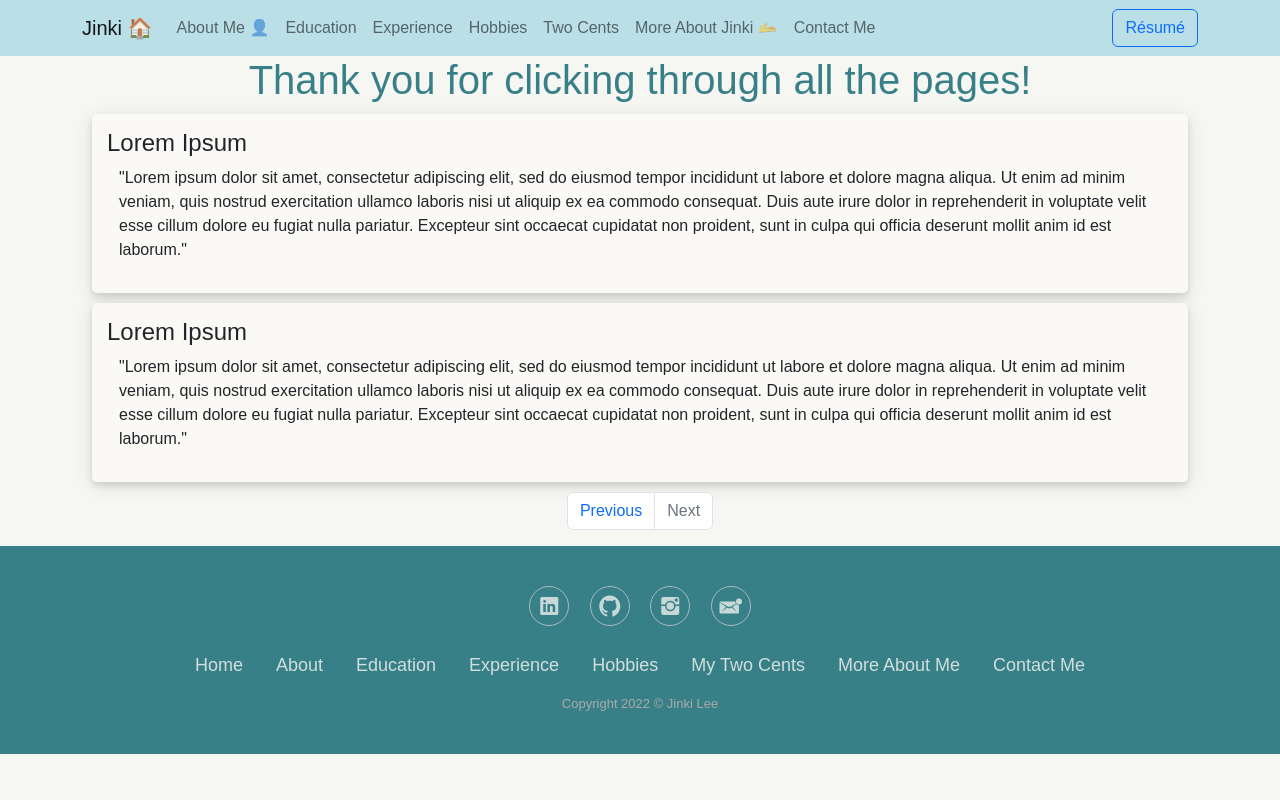
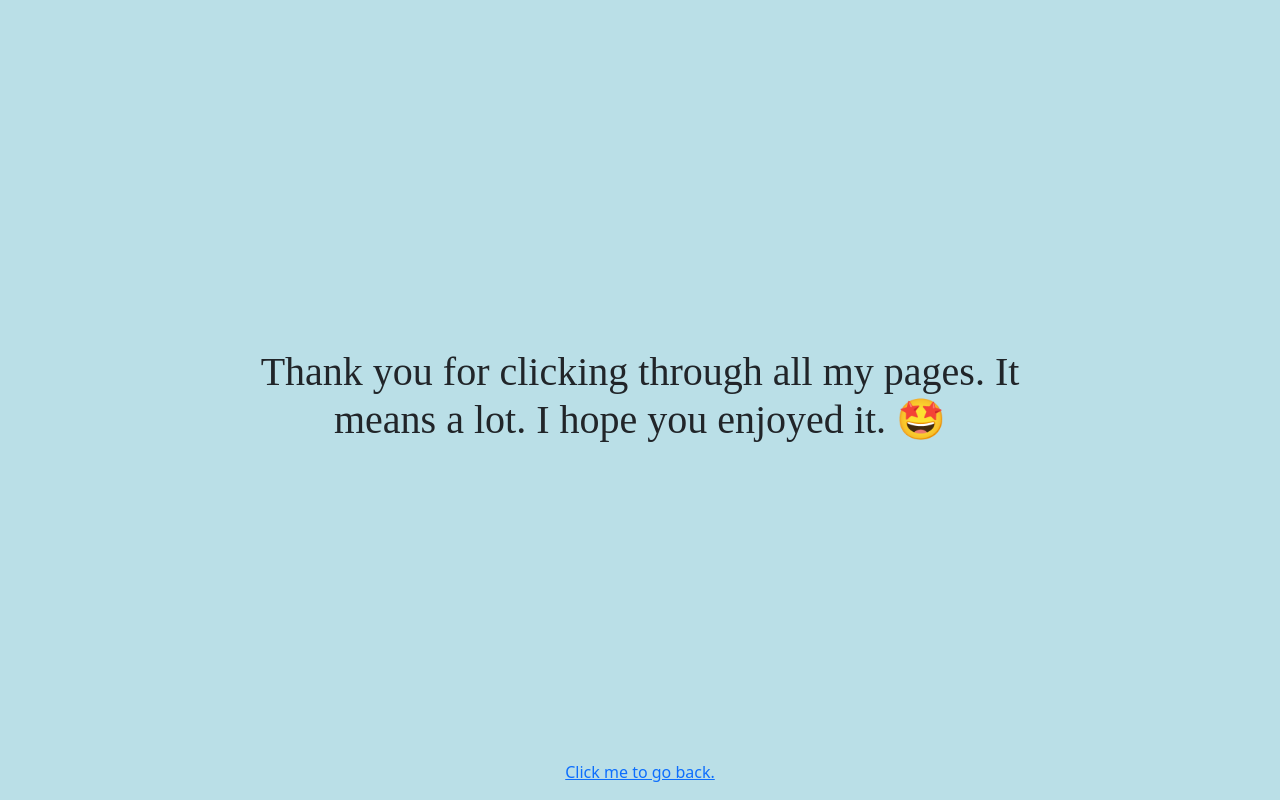
Before and after one commit to jinki-lee/Website2.0, a plain HTML site: page secret.html in a window 1280 px wide. Drawn offline with nearby package versions, Linux system fonts and the light colour scheme.

Commit message:
Add files via upload

```diff
--- a/moreaboutmestyle.css
+++ b/moreaboutmestyle.css
@@ -105,3 +105,5 @@
       height: 100%;
       background-color: #FAF9F6;
   }
+
+  /* PIE CHART */
--- a/secret.html
+++ b/secret.html
@@ -19,101 +19,29 @@
 <body>
 
 
-<!--Start of Navbar-->
-<nav class="navbar sticky-top navbar-expand-lg bg-light">
-    <div class="container">
-      <a class="navbar-brand" href="index.html">Jinki &#127968;</a>
-      <button class="navbar-toggler" type="button" data-bs-toggle="collapse" data-bs-target="#navbarSupportedContent" aria-controls="navbarSupportedContent" aria-expanded="false" aria-label="Toggle navigation">
-        <span class="navbar-toggler-icon"></span>
-      </button>
-      <div class="collapse navbar-collapse" id="navbarSupportedContent">
-        <ul class="navbar-nav me-auto mb-2 mb-lg-0">
-          <li class="nav-item">
-            <a class="nav-link" aria-current="page" href="aboutme.html">About Me &#128100;</a>
-          </li>
-          <li class="nav-item">
-            <a class="nav-link" href="education.html">Education </a>
-          </li>
-          <li class="nav-item">
-            <a class="nav-link" href="experience.html">Experience</a>
-          </li>
-          <li class="nav-item">
-            <a class="nav-link" href="hobbies.html">Hobbies</a>
-          </li>
-          <li class="nav-item">
-            <a class="nav-link" href="mytwocents.html">Two Cents</a>
-          </li>
-          <li class="nav-item">
-            <a class="nav-link" href="moreaboutme.html">More About Jinki 🫴</a>
-          </li>
-          <li class="nav-item">
-            <a class="nav-link" href="contactme.html">Contact Me</a>
-          </li>
-        </ul>
-        <a class="btn btn-outline-primary" href="assets/Jinki_Lee_Resume.pdf" role="button" target="_blank">Résumé</a>
-      </div>
-    </div>
-  </nav>
-<!--End of Navbar-->
 
-<div class="container"> <!--Start of Container-->
-    <h1 style="text-align: center;">Thank you for clicking through all the pages!</h1>
+  <h1>
+    <span>Thank</span>
+    <span>you</span>
+    <span>for</span>
+    <span>clicking</span>
+    <span>through</span>
+    <span>all</span>
+    <span>my</span>
+    <span>pages.</span>
+    <span>It</span>
+    <span>means</span>
+    <span>a</span>
+    <span>lot.</span>
+    <span>I</span>
+    <span>hope</span>
+    <span>you</span>
+    <span>enjoyed</span>
+    <span>it.</span>
+    <span>🤩</span>
+  </h1>
 
-    <div class="chat-bubble">
-    <h4>Lorem Ipsum</h4>
-    <div class="container" id="text">
-        <p>
-            "Lorem ipsum dolor sit amet, consectetur adipiscing elit, sed do eiusmod tempor incididunt ut labore et dolore magna aliqua. Ut enim ad minim veniam, quis nostrud exercitation ullamco laboris nisi ut aliquip ex ea commodo consequat. Duis aute irure dolor in reprehenderit in voluptate velit esse cillum dolore eu fugiat nulla pariatur. Excepteur sint occaecat cupidatat non proident, sunt in culpa qui officia deserunt mollit anim id est laborum."
-        </p>
-    </div>
-    </div>
-
-    <div class="chat-bubble">
-        <h4>Lorem Ipsum</h4>
-        <div class="container" id="text">
-            <p>
-                "Lorem ipsum dolor sit amet, consectetur adipiscing elit, sed do eiusmod tempor incididunt ut labore et dolore magna aliqua. Ut enim ad minim veniam, quis nostrud exercitation ullamco laboris nisi ut aliquip ex ea commodo consequat. Duis aute irure dolor in reprehenderit in voluptate velit esse cillum dolore eu fugiat nulla pariatur. Excepteur sint occaecat cupidatat non proident, sunt in culpa qui officia deserunt mollit anim id est laborum."
-            </p>
-        </div>
-    </div>
-
-    <nav aria-label="Page navigation example">
-      <ul class="pagination justify-content-center">
-        <li class="page-item">
-          <a class="page-link" href="moreaboutme.html">Previous</a>
-        </li>
-        <li class="page-item disabled">
-          <a class="page-link">Next</a>
-        </li>
-      </ul>
-    </nav>
-
-
-</div><!-- end of container -->
-
-    <div class="footer-basic">
-        <footer>
-            <div class="social">
-                <a href="https://www.linkedin.com/in/jinkilee/?original_referer=" target="_blank"><i class="icon ion-social-linkedin"></i></a>
-                <a href="https://github.com/jinki-lee" target="_blank"><i class="icon ion-social-github"></i></a>
-                <a href="https://www.instagram.com/jinki.jpeg/" target="_blank"><i class="icon ion-social-instagram"></i></a>
-                <a href="mailto:jinkilee552@gmail.com" target="_blank"><i class="icon ion-email-unread"></i></a>
-            </div>
-            <ul class="list-inline">
-                <li class="list-inline-item"><a href="index.html">Home</a></li>
-                <li class="list-inline-item"><a href="aboutme.html">About</a></li>
-                <li class="list-inline-item"><a href="education.html">Education</a></li>
-                <li class="list-inline-item"><a href="experience.html">Experience</a></li>
-                <li class="list-inline-item"><a href="hobbies.html">Hobbies</a></li>
-                <li class="list-inline-item"><a href="mytwocents.html">My Two Cents</a></li>
-                <li class="list-inline-item"><a href="moreaboutme.html">More About Me</a></li>
-                <li class="list-inline-item"><a href="contactme.html">Contact Me</a></li>
-            </ul>
-            <p class="copyright">Copyright 2022 © Jinki Lee</p>
-        </footer>
-    </div>
-
-
+  <a href="aboutme.html" class="bottom">Click me to go back.</a>
 
     <!-- JS -->
     <script src="script.js"></script>
--- a/secretstyle.css
+++ b/secretstyle.css
@@ -1,97 +1,120 @@
-/* BODY */
+@import url("https://fonts.googleapis.com/css?family=Montserrat&display=swap");
 
-/*
-#388087
-#6FB3B8
-#BADFE7
-#C2EDCE
-#F6F6F2
- */
-
- body{
-    font-family: 'Montserrat', sans-serif;
-    background-color: #f6f6f2;
+* {
+  padding: 0;
+  margin: 0;
 }
 
-   .navbar {
-  background-color: #BADFE7!important;
+body {
+  background-color: #BADFE7;
+  height: 100vh;
+  display: flex;
+  flex-direction: column;
+  justify-content: center;
+  align-items: center;
 }
 
-
-  h1{
-    color: #388087;
+h1 {
+  font-family: "Montserrat Medium";
+  max-width: 40ch;
+  text-align: center;
+  transform: scale(0.94);
+  animation: scale 3s forwards cubic-bezier(0.5, 1, 0.89, 1);
+}
+@keyframes scale {
+  100% {
+    transform: scale(1);
+  }
 }
 
-  /* FOOTER */
-  .footer-basic {
-      padding:40px 0;
-      background-color:#ffffff;
-      color:#4b4c4d;
-    background-color: #388087;
-    color: #f6f6f2;
+span {
+  display: inline-block;
+  opacity: 0;
+  filter: blur(4px);
 }
 
-
-      .footer-basic ul {
-        padding:0;
-        list-style:none;
-        text-align:center;
-        font-size:18px;
-        line-height:1.6;
-        margin-bottom:0;
+span:nth-child(1) {
+  animation: fade-in 0.8s 0.1s forwards cubic-bezier(0.11, 0, 0.5, 0);
 }
 
-      .footer-basic li {
-        padding:0 10px;
+span:nth-child(2) {
+  animation: fade-in 0.8s 0.2s forwards cubic-bezier(0.11, 0, 0.5, 0);
 }
 
-      .footer-basic ul a {
-        color:inherit;
-        text-decoration:none;
-        opacity:0.8;
+span:nth-child(3) {
+  animation: fade-in 0.8s 0.3s forwards cubic-bezier(0.11, 0, 0.5, 0);
 }
 
-      .footer-basic ul a:hover {
-        opacity:1;
+span:nth-child(4) {
+  animation: fade-in 0.8s 0.4s forwards cubic-bezier(0.11, 0, 0.5, 0);
 }
 
-      .footer-basic .social {
-        text-align:center;
-        padding-bottom:25px;
+span:nth-child(5) {
+  animation: fade-in 0.8s 0.5s forwards cubic-bezier(0.11, 0, 0.5, 0);
 }
 
-      .footer-basic .social > a {
-        font-size:24px;
-        width:40px;
-        height:40px;
-        line-height:40px;
-        display:inline-block;
-        text-align:center;
-        border-radius:50%;
-        border:1px solid #ccc;
-        margin:0 8px;
-        color:inherit;
-        opacity:0.75;
+span:nth-child(6) {
+  animation: fade-in 0.8s 0.6s forwards cubic-bezier(0.11, 0, 0.5, 0);
 }
 
-      .footer-basic .social > a:hover {
-        opacity:0.9;
+span:nth-child(7) {
+  animation: fade-in 0.8s 0.7s forwards cubic-bezier(0.11, 0, 0.5, 0);
 }
 
-      .footer-basic .copyright {
-        margin-top:15px;
-        text-align:center;
-        font-size:13px;
-        color:#aaa;
-        margin-bottom:0;
+span:nth-child(8) {
+  animation: fade-in 0.8s 0.8s forwards cubic-bezier(0.11, 0, 0.5, 0);
 }
-  /* Chat Bubble */
 
-      .chat-bubble {
-        border-radius: 5px;
-        padding: 15px;
-        margin: 10px;
-        box-shadow: 0 4px 6px 0 rgb(0 0 0 / 10%), 0 4px 20px 0 rgb(0 0 0 / 10%);
-        height: 100%;
-        background-color: #FAF9F6;
+span:nth-child(9) {
+  animation: fade-in 0.8s 0.9s forwards cubic-bezier(0.11, 0, 0.5, 0);
 }
+
+span:nth-child(10) {
+  animation: fade-in 0.8s 1s forwards cubic-bezier(0.11, 0, 0.5, 0);
+}
+
+span:nth-child(11) {
+  animation: fade-in 0.8s 1.1s forwards cubic-bezier(0.11, 0, 0.5, 0);
+}
+
+span:nth-child(12) {
+  animation: fade-in 0.8s 1.2s forwards cubic-bezier(0.11, 0, 0.5, 0);
+}
+
+span:nth-child(13) {
+  animation: fade-in 0.8s 1.3s forwards cubic-bezier(0.11, 0, 0.5, 0);
+}
+
+span:nth-child(14) {
+  animation: fade-in 0.8s 1.4s forwards cubic-bezier(0.11, 0, 0.5, 0);
+}
+
+span:nth-child(15) {
+  animation: fade-in 0.8s 1.5s forwards cubic-bezier(0.11, 0, 0.5, 0);
+}
+
+span:nth-child(16) {
+  animation: fade-in 0.8s 1.6s forwards cubic-bezier(0.11, 0, 0.5, 0);
+}
+
+span:nth-child(17) {
+  animation: fade-in 0.8s 1.7s forwards cubic-bezier(0.11, 0, 0.5, 0);
+}
+
+span:nth-child(18) {
+  animation: fade-in 0.8s 1.8s forwards cubic-bezier(0.11, 0, 0.5, 0);
+}
+
+@keyframes fade-in {
+  100% {
+    opacity: 1;
+    filter: blur(0);
+  }
+}
+
+/* Bottom button */
+.bottom{
+  text-align: center;
+  position: absolute;
+  bottom: 1em;
+}
```
Also changed, not shown: contactme.html (+2 -2 lines), moreaboutme.html (+29 -16 lines), mytwocents.html (+1 -1 lines). Lines whose indentation alone changed are shown as unchanged.
